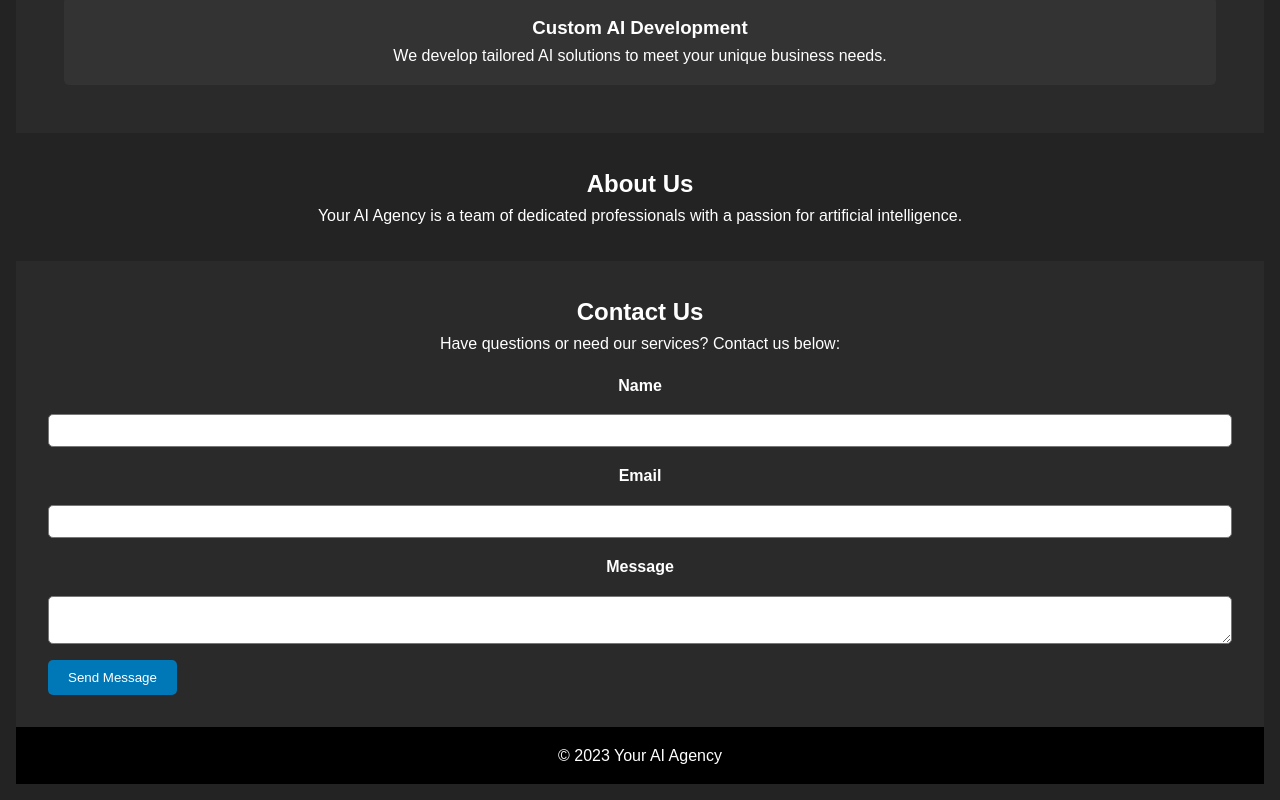
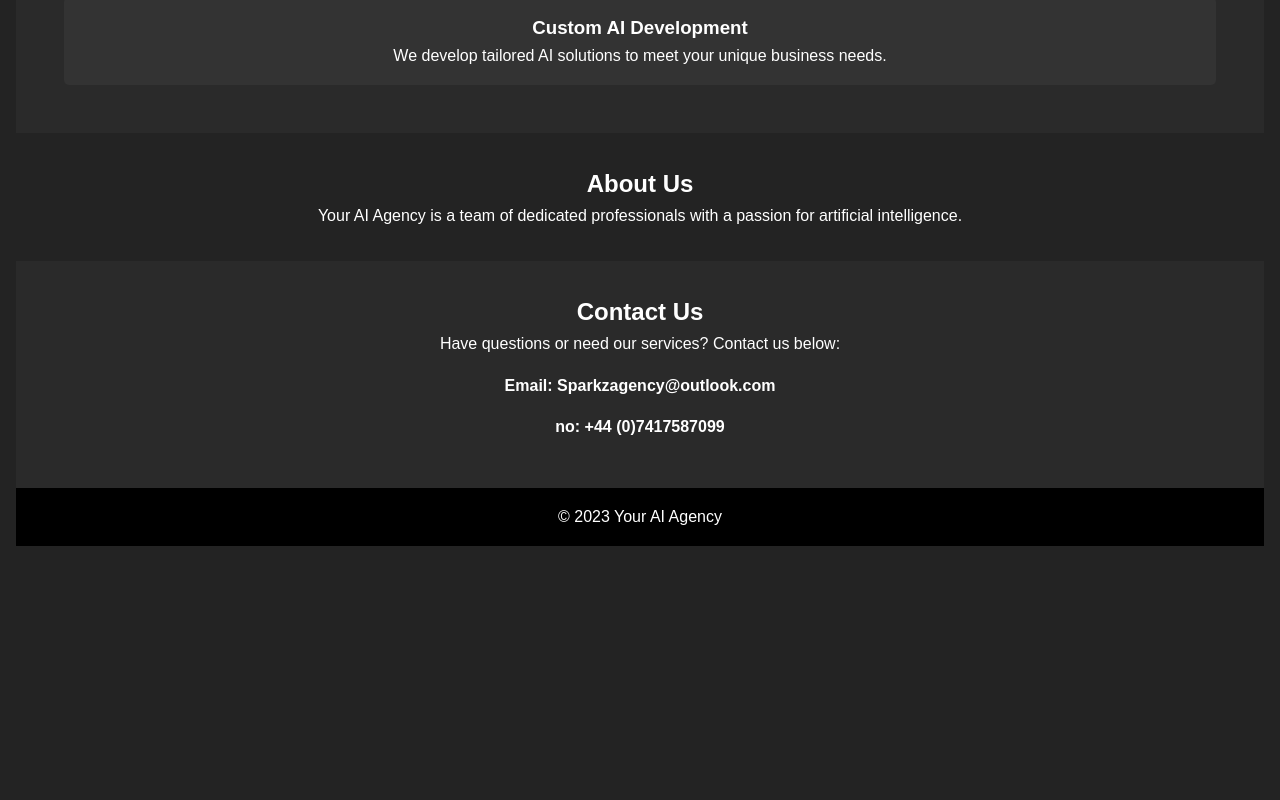
Before and after one commit to AOmar05/SparksAgency, a plain HTML site: page index.html in a window 1280 px wide. Shown: the part 670-1470 px from the top of the page. After the commit the page ends 1232 px from the top, so only its background shows below. Drawn offline with Linux system fonts and the light colour scheme.

Commit message:
Update index.html

```diff
--- a/index.html
+++ b/index.html
@@ -49,13 +49,8 @@
         <h2>Contact Us</h2>
         <p>Have questions or need our services? Contact us below:</p>
         <form>
-            <label for="name">Name</label>
-            <input type="text" id="name" name="name" required>
-            <label for="email">Email</label>
-            <input type="email" id="email" name="email" required>
-            <label for="message">Message</label>
-            <textarea id="message" name="message" required></textarea>
-            <button type="submit">Send Message</button>
+            <label for="email">Email: Sparkzagency@outlook.com </label>
+            <label for="message">no: +44 (0)7417587099</label>
         </form>
     </section>
 
```
